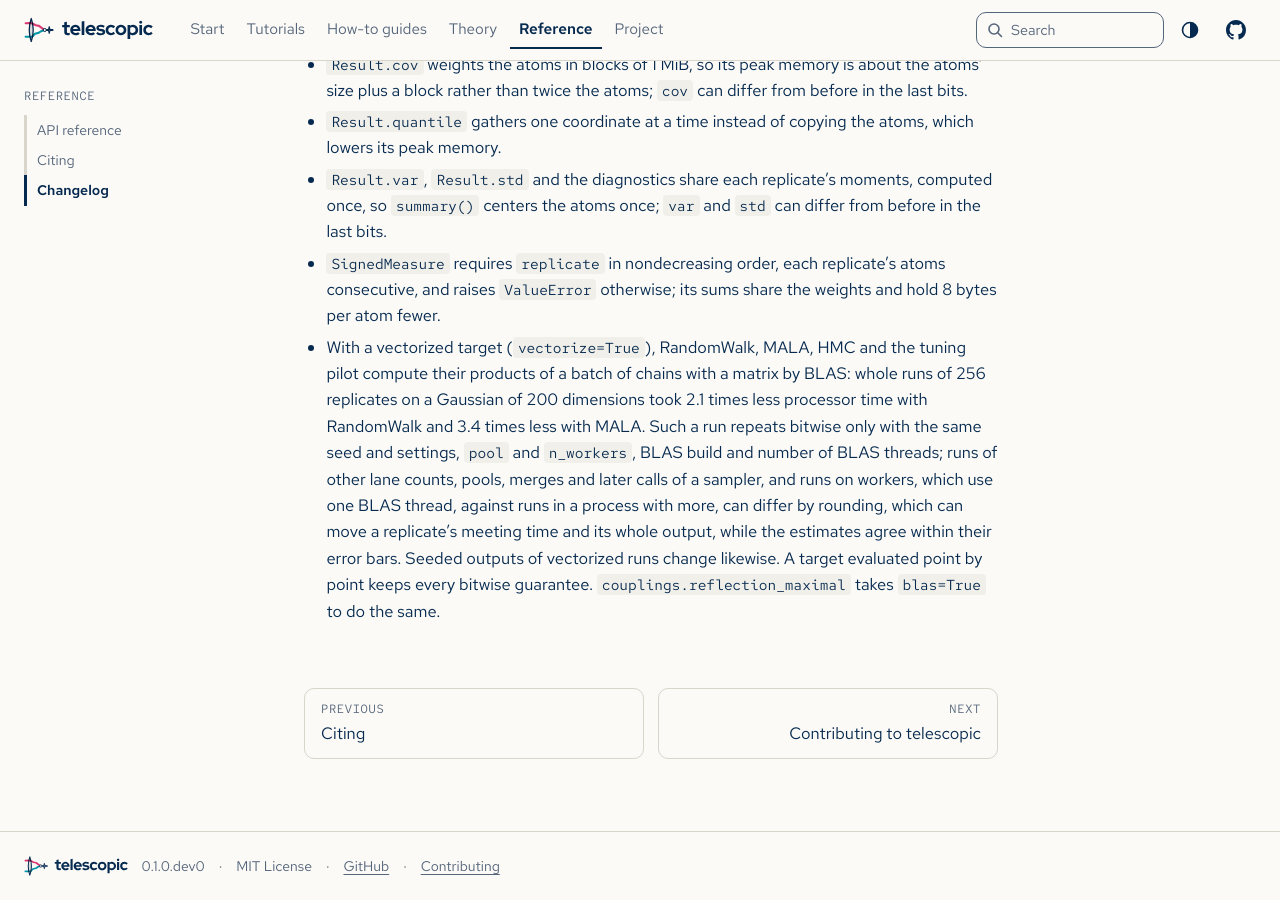
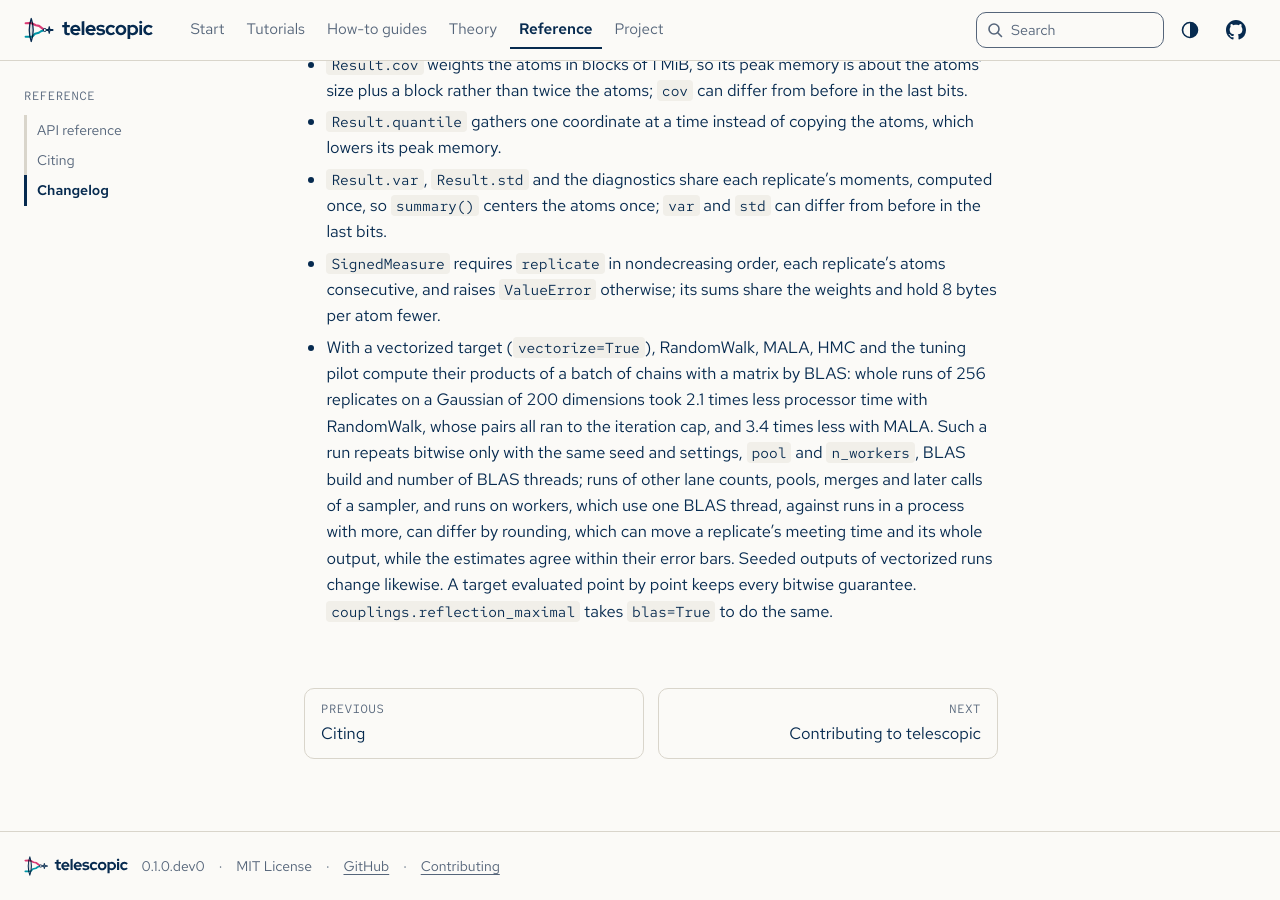
Before and after one commit to joshspeagle/telescopic, a Sphinx documentation site: the page built from docs/changelog.md, in a window 1280 px wide and 900 px high, scrolled down 9131 px. Built offline with Sphinx 7.4.7, drawn with Linux system fonts in a browser that asks for light colours.

Commit message:
Correct what the follow-up review of the BLAS products found
A run on a pool differs from one in this process through its chunks as
well as through its workers' single BLAS thread; the spy test sees only
the products that go through matvec; RandomWalk's speed figure is of
pairs that all ran to the iteration cap.

Co-Authored-By: Claude Fable 5.2 <noreply@anthropic.com>
Claude-Session: https://claude.ai/code/session_01JkqiRme7m1GkuqNnbDowQy

```diff
--- a/CHANGELOG.md
+++ b/CHANGELOG.md
@@ -355,13 +355,14 @@ All notable changes to this project are documented here. The format follows
   consecutive, and raises `ValueError` otherwise; its sums share the weights and hold
   8 bytes per atom fewer.
 - With a vectorized target (`vectorize=True`), RandomWalk, MALA, HMC and the tuning
-  pilot compute their products of a batch of chains with a matrix by BLAS: whole runs
-  of 256 replicates on a Gaussian of 200 dimensions took 2.1 times less processor time
-  with RandomWalk and 3.4 times less with MALA. Such a run repeats bitwise only with the
-  same seed and settings, `pool` and `n_workers`, BLAS build and number of BLAS threads;
-  runs of other lane counts, pools, merges and later calls of a sampler, and runs on
-  workers, which use one BLAS thread, against runs in a process with more, can differ by
-  rounding, which can move a replicate's meeting time and its whole output, while the
-  estimates agree within their error bars. Seeded outputs of vectorized runs change
-  likewise. A target evaluated point by point keeps every bitwise guarantee.
-  `couplings.reflection_maximal` takes `blas=True` to do the same.
+  pilot compute their products of a batch of chains with a matrix by BLAS: whole runs of
+  256 replicates on a Gaussian of 200 dimensions took 2.1 times less processor time with
+  RandomWalk, whose pairs all ran to the iteration cap, and 3.4 times less with MALA.
+  Such a run repeats bitwise only with the same seed and settings, `pool` and
+  `n_workers`, BLAS build and number of BLAS threads; runs of other lane counts, pools,
+  merges and later calls of a sampler, and runs on workers, which use one BLAS thread,
+  against runs in a process with more, can differ by rounding, which can move a
+  replicate's meeting time and its whole output, while the estimates agree within their
+  error bars. Seeded outputs of vectorized runs change likewise. A target evaluated
+  point by point keeps every bitwise guarantee. `couplings.reflection_maximal` takes
+  `blas=True` to do the same.
```
Also changed, not shown: docs/design/spec.md (+2 -2 lines), docs/design/test-plan.md (+1 -1 lines), docs/guide/parallel.md (+8 -7 lines), 2 other files.
